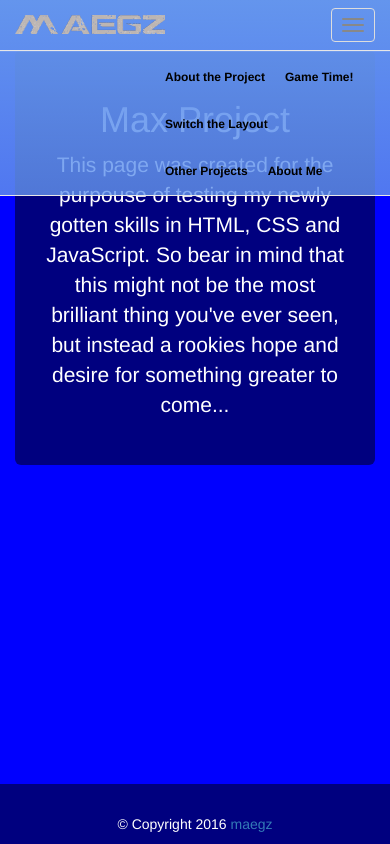
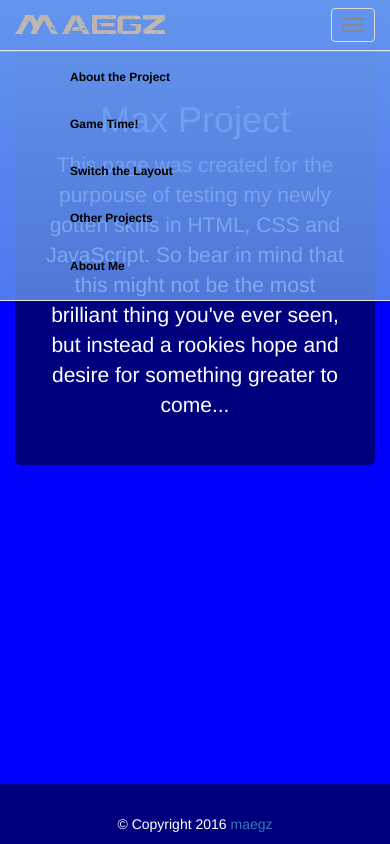
Before and after one commit to maegz/Project-assignment, a plain HTML site: page index.html in a window 390 px wide. Both pictures are taken after a click on the button 353 px from the left and 25 px from the top of the page. Drawn offline with nearby package versions, Linux system fonts and the light colour scheme.

Commit message:
Make ul.tab li float none on small screens

```diff
--- a/css/master.css
+++ b/css/master.css
@@ -81,7 +81,7 @@ body {
             display: none;
         }
         #collapsedNavbar {
-            padding-left: 110px;
+            /*padding-left: 110px;*/
             padding-top: 3px;
 }
 
@@ -133,6 +133,10 @@ footer {
         background-color: blue;
     }
 
+    ul.tab li {
+        float: none;
+    }
+
     #content2 li, #content2 img {
         width: 75px;
         height: 75px;
```
